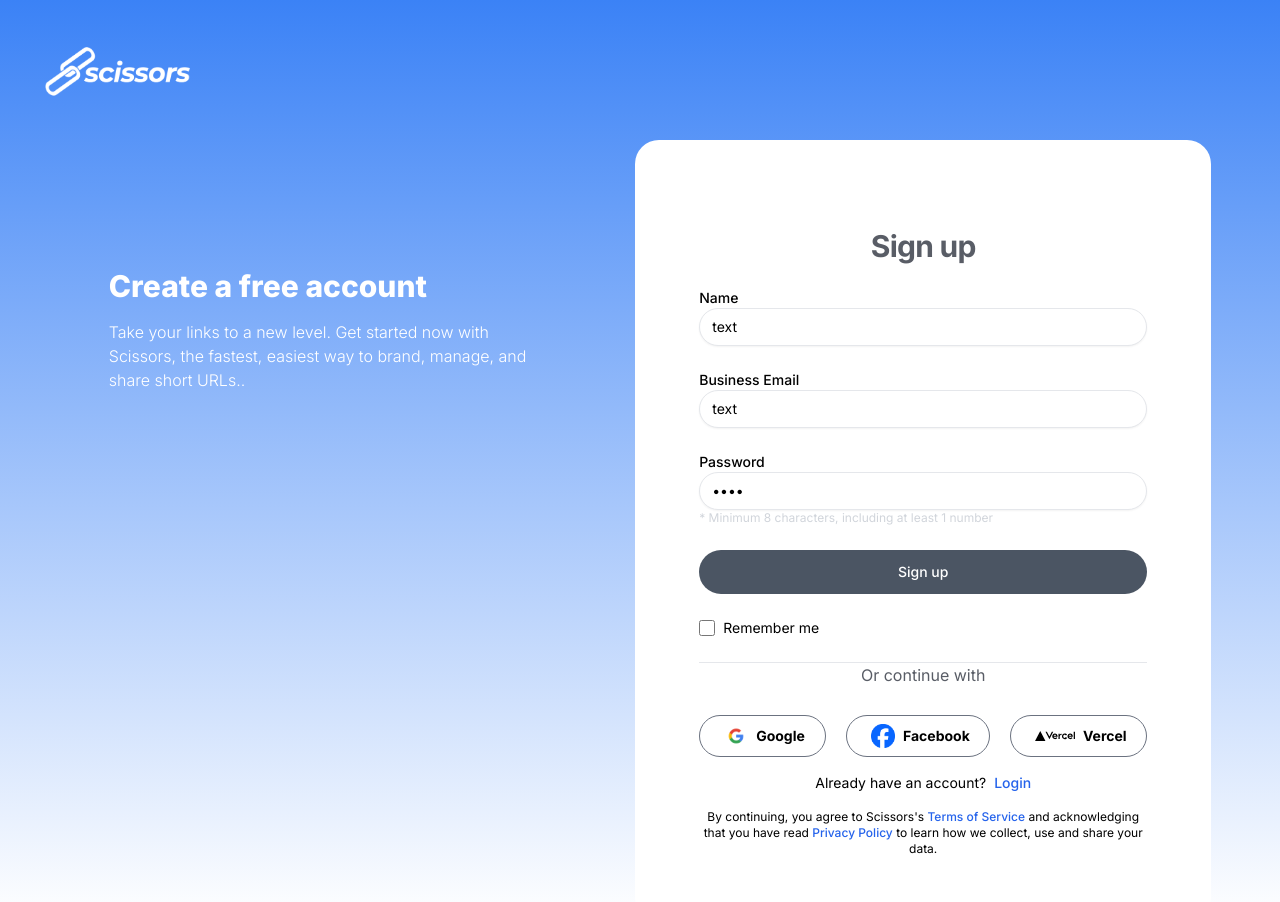
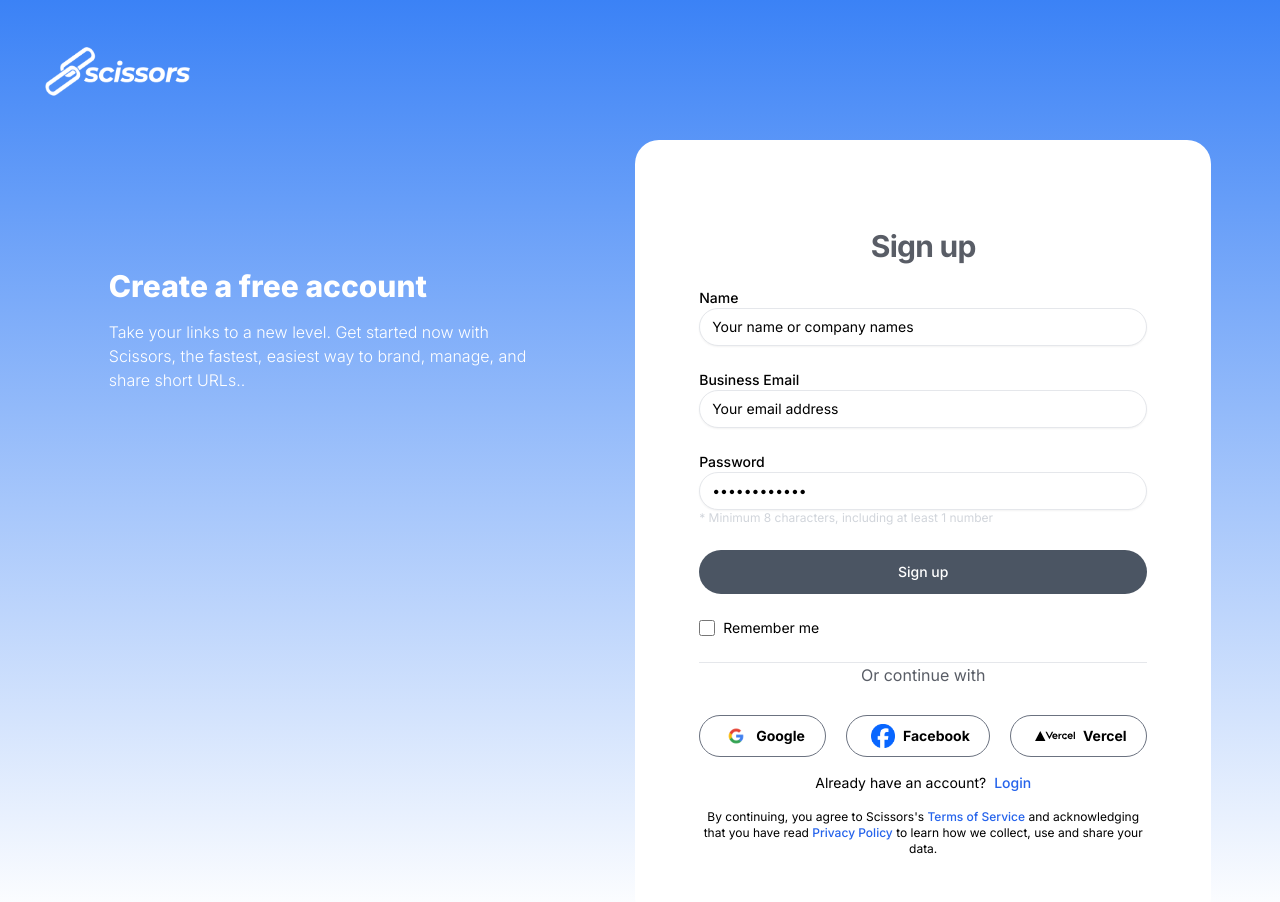
Before and after one commit to AfeezAdesina/scissors-app-v3, a Next.js app: page /Signup in a window 1280 px wide. Shown: the top 902 px of the page. Built offline with nearby package versions, Linux system fonts and the light colour scheme.

Commit message:
error on placeholder rectified

```diff
--- a/src/app/Login/page.tsx
+++ b/src/app/Login/page.tsx
@@ -63,7 +63,7 @@ export default function Login() {
                       type="text"
                       autoComplete="email"
                       required
-                      value="text"
+                      value="Your email address"
                       onChange={testClick}
                       placeholder="Your email address"
                       className="block w-full appearance-none rounded-full border border-input bg-background px-3 py-2 placeholder-muted-foreground shadow-sm focus:border-primary focus:outline-none focus:ring-1 focus:ring-primary sm:text-sm"
@@ -79,7 +79,7 @@ export default function Login() {
                         id="password"
                         name="password"
                         type="password"
-                        value="text" onChange={testClick}
+                        value="Password" onChange={testClick}
                         autoComplete="current-password"
                         required
                         placeholder="Your password"
--- a/src/app/Signup/page.tsx
+++ b/src/app/Signup/page.tsx
@@ -52,7 +52,7 @@ import Image from "next/image";
                       type="text"
                       onChange={testClick}
                       required
-                      value='text'
+                      value='Your name or company names'
                       placeholder="Your name or company names"
                       className="block w-full appearance-none rounded-full border border-input bg-background px-3 py-2 placeholder-muted-foreground shadow-sm focus:border-primary focus:outline-none focus:ring-1 focus:ring-primary sm:text-sm"
                     />
@@ -65,7 +65,7 @@ import Image from "next/image";
                       id="email"
                       name="email"
                       type="text"
-                      value="text"
+                      value="Your email address"
                       onChange={testClick}
                       autoComplete="email"
                       required
@@ -85,7 +85,7 @@ import Image from "next/image";
                         type="password"
                         autoComplete="current-password"
                         required
-                        value="text"
+                        value="Yourpassword"
                       onChange={testClick}
                         placeholder="Your password"
                         className="block w-full appearance-none rounded-full border border-input bg-background px-3 py-2 placeholder-muted-foreground shadow-sm focus:border-primary focus:outline-none focus:ring-1 focus:ring-primary sm:text-sm"
--- a/src/app/ui/Content.tsx
+++ b/src/app/ui/Content.tsx
@@ -66,7 +66,7 @@ export default function Content() {
                                 type="search"
                                 id="search"
                                 name="search"
-                                value="text"
+                                value="Type or paste a link (URL)"
                                 onChange={testClick}
                                 placeholder="Type or paste a link (URL)"
                                 className=" w-full rounded-3xl bg-background border pl-8 md:w-[200px] lg:w-[480px]"
```
